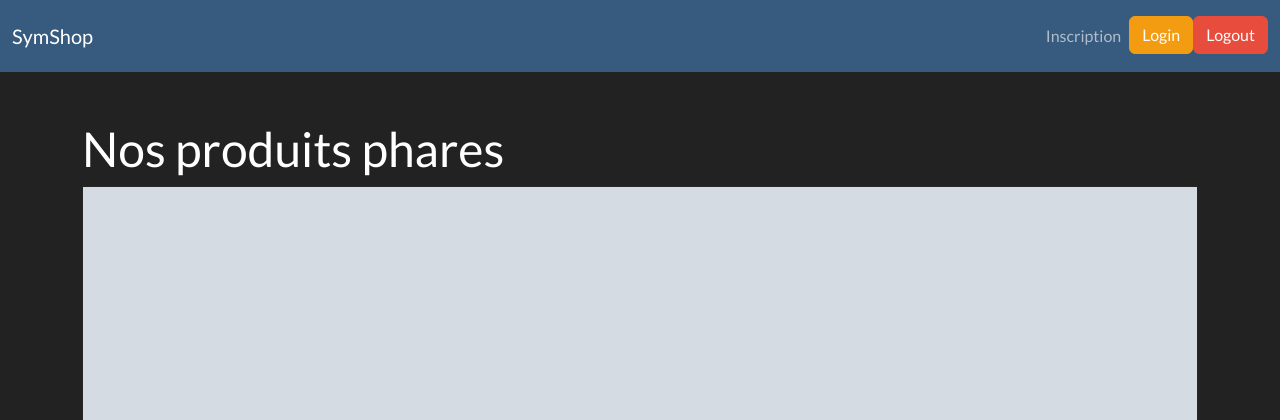
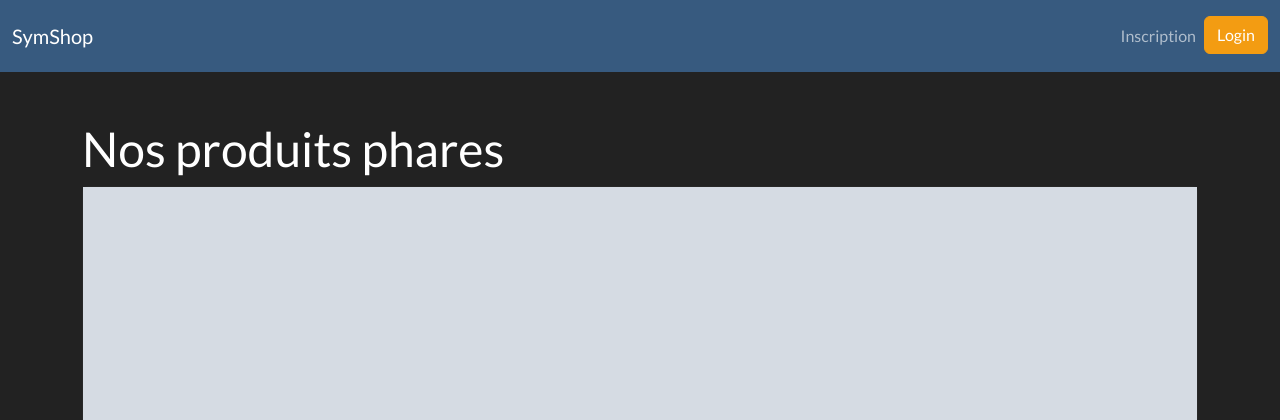
Before and after one commit to Xav-Sathorn/siam_2_go, a Symfony app: template templates/home.html.twig in a window 1280 px wide. Shown: the top 420 px of the page. Run offline with Twig, Linux system fonts and the light colour scheme; the template is opened without the code that fills it: most values are stand-ins (such as "Sample title", 1, 10 or a date in 2020); grey boxes marked "Sample" are stand-in pictures; some libraries are stand-ins or nearby versions.

Commit message:
15-login/logout ok

```diff
--- a/src/Controller/SecurityController.php
+++ b/src/Controller/SecurityController.php
@@ -21,4 +21,9 @@ class SecurityController extends AbstractController
             'error' => $utils->getLastAuthenticationError()
         ]);
     }
+    #[Route('/logout', name: 'security_logout')]
+    public function logout()
+    {
+        return $this->redirect($this->generateUrl('security_logout'));
+    }
 }
--- a/templates/shared/_navbar.html.twig
+++ b/templates/shared/_navbar.html.twig
@@ -13,15 +13,20 @@
 				{% endfor %}
 			</ul>
 			<ul class="navbar-nav">
-				<li class="nav-item">
-					<a href="#" class="nav-link">Inscription</a>
-				</li>
-				<li class="nav-item">
-					<a href="#" class="btn btn-warning">Login</a>
-				</li>
-				<li class="nav-item">
-					<a href="#" class="btn btn-danger">Logout</a>
-				</li>
+				{% if app.user %}
+					<li class="nav-item">
+						<a href="{{ path('security_logout')}}" class="btn btn-danger">Logout</a>
+					</li>
+				{% else %}
+					<li class="nav-item">
+						<a href="#" class="nav-link">Inscription</a>
+					</li>
+					<li class="nav-item">
+						<a href="{{ path('security_login')}}" class="btn btn-warning">Login</a>
+					</li>
+				{% endif %}
+
+
 			</ul>
 		</div>
 	</div>
```
Also changed, not shown: src/Security/LoginFormAuthenticator.php (+5 -10 lines), 1 other file.
